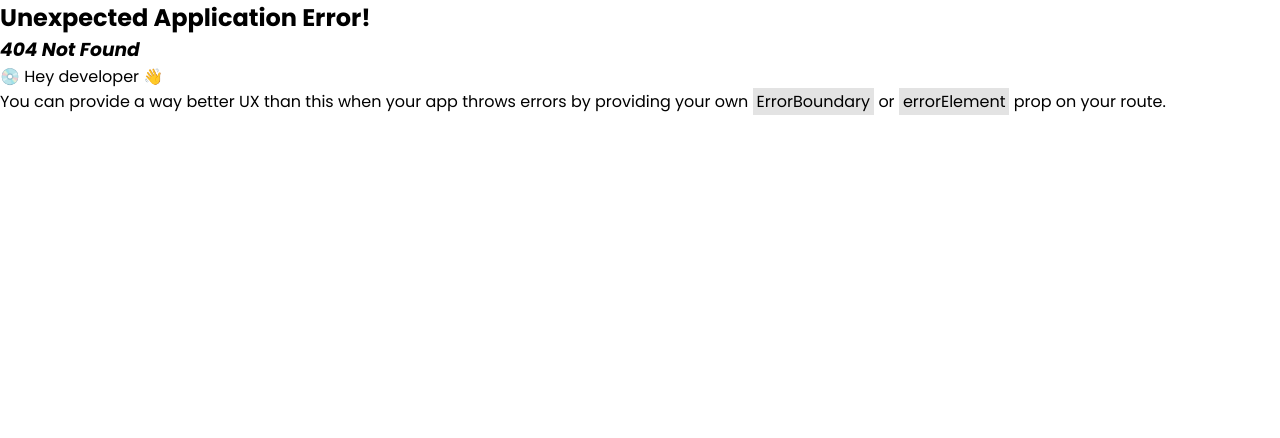
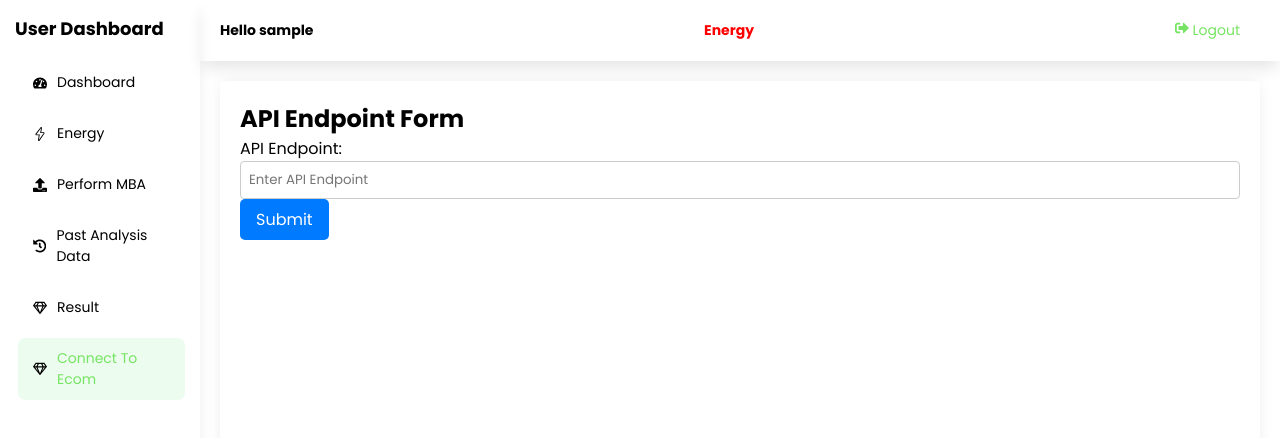
Before and after one commit to Bikrambhattaraii/MarketBasketAnalysisFrontend, a React (Vite) app: page /home/ecom in a window 1280 px wide. Before the commit this address had no page. Shown: the top 438 px of the page. Built offline with nearby package versions, Linux system fonts and the light colour scheme; no server answers; sample sign-in values are in the browser's storage.

Commit message:
mba with ecom

```diff
--- a/src/config/axios.js
+++ b/src/config/axios.js
@@ -1,5 +1,5 @@
 import axios from "axios";
-const BASE_URL = "http://localhost:8000/api";
+const BASE_URL = "http://localhost:8001/api";
 const api = axios.create({
   baseURL: BASE_URL,
   withCredentials:true,
--- a/src/layouts/UserLayout.jsx
+++ b/src/layouts/UserLayout.jsx
@@ -113,6 +113,12 @@ const UserLayout = () => {
       icon: <FaRegGem />,
       link: "/home/result",
     },
+    {
+      id: 6,
+      name: "Connect To Ecom",
+      icon: <FaRegGem />,
+      link: "/home/ecom",
+    },
   ];
 
   return (
--- /dev/null
+++ b/src/pages/Ecom.jsx
@@ -0,0 +1,111 @@
+import React, { useState } from "react";
+import { protectedApi } from "../config/axios";
+import axios from "axios";
+import { useStateContext } from "../context/ContextProvider";
+import { useNavigate } from "react-router-dom";
+
+
+const Ecom = () => {
+      const {
+        user,
+        energyCount,
+        settingEnergyCount,
+        settingCurrentResult,
+        settingToastMessage,
+      } = useStateContext();
+    const [apiResult,setApiResult] = useState();
+  const [apiEndpoint, setApiEndpoint] = useState("");
+  const [title, setTitle] = useState("");
+  const [minSupport, setMinSupport] = useState("");
+  const [minConfidence, setMinConfidence] = useState("");
+    const navigate = useNavigate();
+
+
+  const handleApiEndpointSubmit =async (e) => {
+
+    e.preventDefault();
+          const res = await axios.get(apiEndpoint);
+          setApiResult(res.data);
+          console.log(apiResult)
+  };
+  //console.log(apiEndpoint)
+
+  const handleAssociationRulesSubmit =async (e) => {
+    e.preventDefault();
+
+    const res = await protectedApi.post("/analysis/ecom", {
+      title: title,
+      min_support: minSupport,
+      min_confidence: minConfidence,
+      api_result: apiResult,
+      userId: user.id,
+    });
+     if (res.data.success === true) {
+       e.target.reset();
+       settingToastMessage(res.data.message);
+       settingEnergyCount(res.data.energy_count);
+       settingCurrentResult(res.data.result);
+       navigate("/home/result");
+     }
+    console.log(res)
+  };
+
+  return (
+    <div>
+      <h2>API Endpoint Form</h2>
+      <form onSubmit={handleApiEndpointSubmit}>
+        <label>
+          API Endpoint:
+          <input
+            type="text"
+            placeholder="Enter API Endpoint"
+            value={apiEndpoint}
+            onChange={(e) => setApiEndpoint(e.target.value)}
+          />
+        </label>
+        <button type="submit">Submit</button>
+      </form>
+
+      {apiResult && (
+        <>
+          <h2>Association Rules Form</h2>
+          <form onSubmit={handleAssociationRulesSubmit}>
+            <label>
+              Title:
+              <input
+              name="title"
+                type="text"
+                placeholder="Enter Title"
+                value={title}
+                onChange={(e) => setTitle(e.target.value)}
+              />
+            </label>
+            <label>
+              Min Support:
+              <input
+              name="min_support"
+                type="number"
+                placeholder="Enter Min Support"
+                value={minSupport}
+                onChange={(e) => setMinSupport(e.target.value)}
+              />
+            </label>
+            <label>
+              Min Confidence:
+              <input
+                type="number"
+                name="min_confidence"
+                placeholder="Enter Min Confidence"
+                value={minConfidence}
+                onChange={(e) => setMinConfidence(e.target.value)}
+              />
+            </label>
+            <button type="submit">Submit</button>
+          </form>
+        </>
+      )}
+    </div>
+  );
+};
+
+export default Ecom;
--- a/src/pages/LandingPage.jsx
+++ b/src/pages/LandingPage.jsx
@@ -1,8 +1,10 @@
 import { Link } from "react-router-dom";
 import "../styles/Landingpage.css";
 
+
 import { Header } from "../component/Header";
 export default function LandingPage() {
+
   const plansData = [
     {
       name: "Basic",
--- a/src/router.jsx
+++ b/src/router.jsx
@@ -9,6 +9,7 @@ import Result from "./pages/Result";
 import Login from "./pages/Login";
 import Home from "./pages/Home";
 import SignUp from "./pages/signUp";
+import Ecom from "./pages/Ecom";
 
 //independent pages
 import LandingPage from "./pages/LandingPage";
@@ -68,6 +69,10 @@ const router = createBrowserRouter([
       //   element: <Profile />,
       // },
       {
+        path:"ecom",
+        element : <Ecom />
+      },
+      {
         path: "history",
         element: <History />,
       },
```
